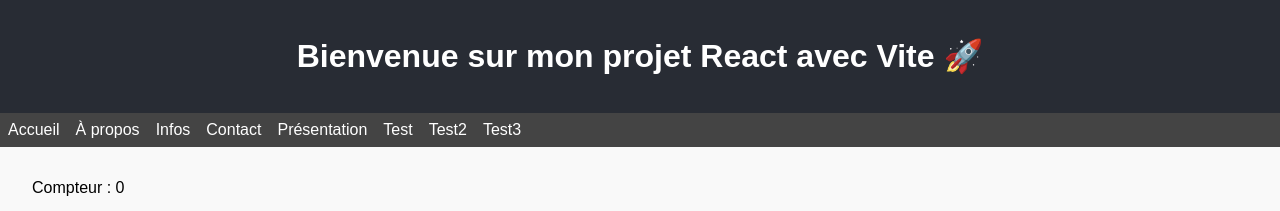
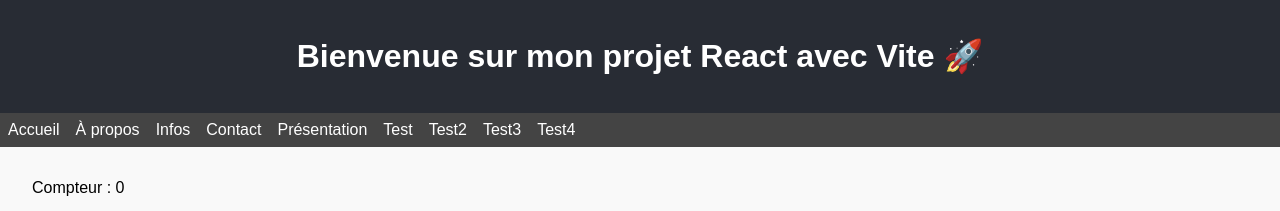
Before and after one commit to projetdevops12/devops, a React (Vite) app in the folder client/: page / in a window 1280 px wide. Shown: the top 211 px of the page. Built offline with nearby package versions, Linux system fonts and the light colour scheme.

Commit message:
commit36

```diff
--- a/client/src/App.jsx
+++ b/client/src/App.jsx
@@ -18,6 +18,7 @@ function App() {
                 <Link to="/about">Test</Link>
                 <Link to="/about">Test2</Link>
                 <Link to="/about">Test3</Link>
+                <Link to="/about">Test4</Link>
             </nav>
             <Routes>
                 <Route path="/" element={<Counter />} />
```
Also changed, not shown: 1 other file (tests, documents, lock files or other folders).
